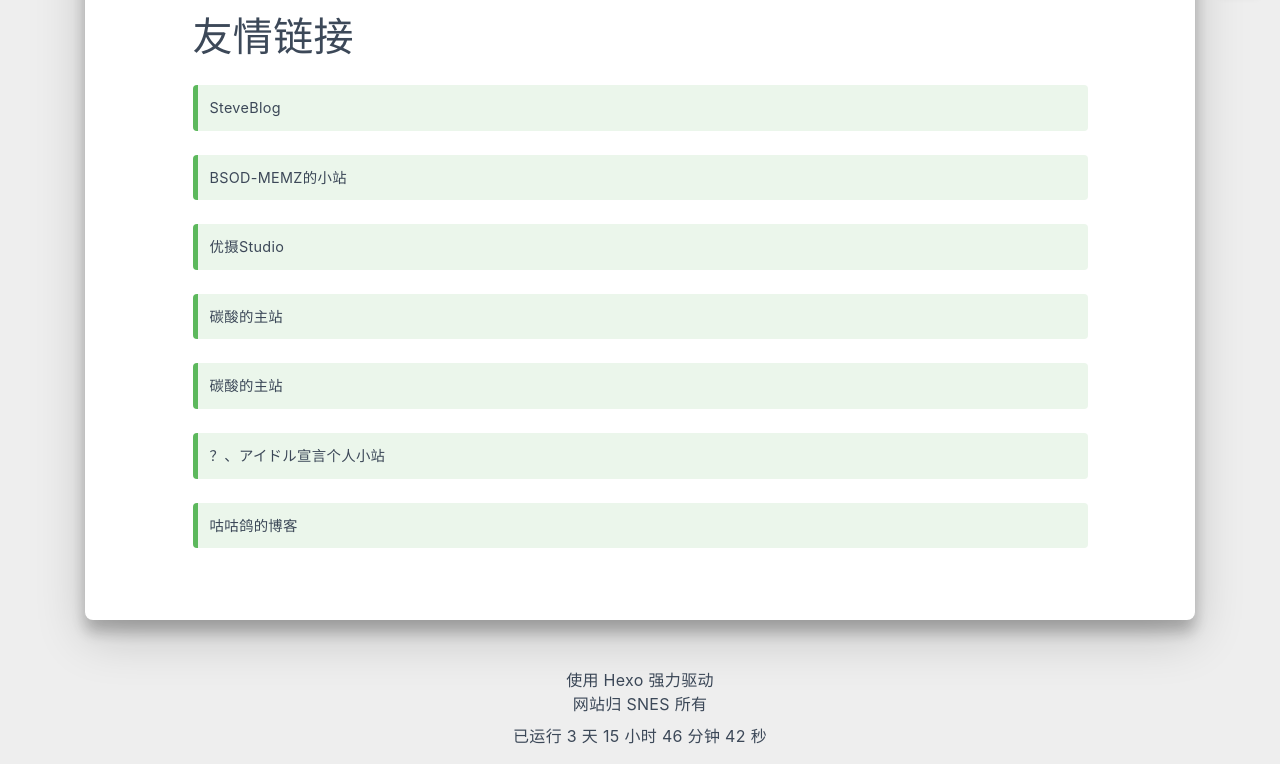
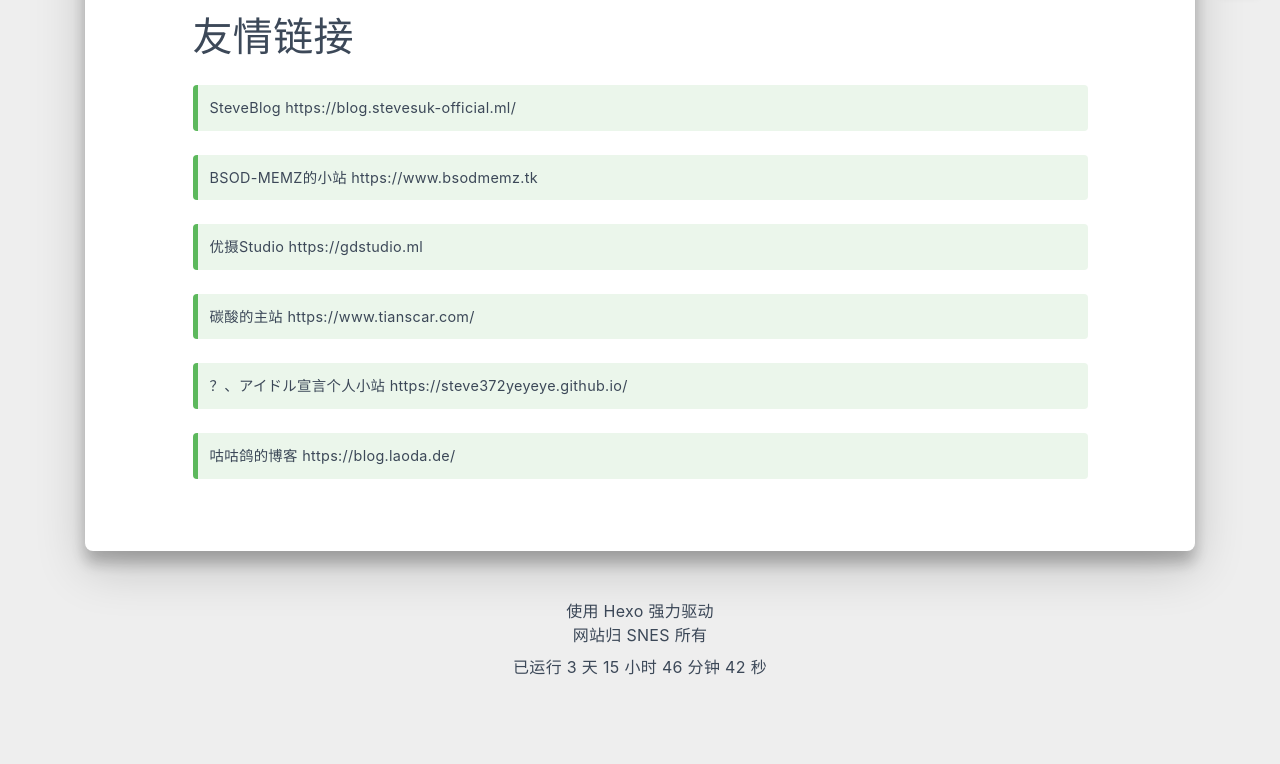
Before and after one commit to LAGQWQ/lagqwq.github.io, a plain HTML site: page about/index.html in a window 1280 px wide. Shown: the part 867-1631 px from the top of the page. After the commit the page ends 1562 px from the top, so only its background shows below. Drawn offline with nearby package versions, Linux system fonts and the light colour scheme; some packages are replaced by stand-ins of ours; a script that the page names is missing; a small style sheet from the web is missing.

Commit message:
Site updated: 2023-01-03 16:02:12

```diff
--- a/about/index.html
+++ b/about/index.html
@@ -26,7 +26,7 @@
 <meta property="og:description" content="自述一名普普通通的13岁初中生。SNES的小站前身为LAG的小站。经过多次推翻重建、更换域名和服务器，最终呈现出SNES的小站。  相关账户链接 Github Bilibili  域名 主域名 - https:&#x2F;&#x2F;www.snesite.ga   备用域名(较慢) - https:&#x2F;&#x2F;lagqwq.github.io 旧网站(归档，不会更新) - https:&#x2F;&#x2F;lags.rth1.one&#x2F;  友">
 <meta property="og:locale" content="zh_CN">
 <meta property="article:published_time" content="2022-12-30T08:03:54.000Z">
-<meta property="article:modified_time" content="2023-01-03T08:00:02.085Z">
+<meta property="article:modified_time" content="2023-01-03T08:01:58.857Z">
 <meta property="article:author" content="LAGSNES">
 <meta name="twitter:card" content="summary_large_image">
 
@@ -261,31 +261,27 @@
 <li>旧网站(归档，不会更新) - <a target="_blank" rel="noopener" href="https://lags.rth1.one/">https://lags.rth1.one/</a></li>
 </ul>
 <h1 id="友情链接"><a href="#友情链接" class="headerlink" title="友情链接"></a>友情链接</h1><div class="note note-success">
-            <p><a target="_blank" rel="noopener" href="https://blog.stevesuk-official.ml/">SteveBlog</a></p>
+            <p><a target="_blank" rel="noopener" href="https://blog.stevesuk-official.ml/">SteveBlog https://blog.stevesuk-official.ml/</a></p>
           </div>
 
 <div class="note note-success">
-            <p><a target="_blank" rel="noopener" href="https://www.bsodmemz.tk/">BSOD-MEMZ的小站</a></p>
+            <p><a target="_blank" rel="noopener" href="https://www.bsodmemz.tk/">BSOD-MEMZ的小站 https://www.bsodmemz.tk</a></p>
           </div>
 
 <div class="note note-success">
-            <p><a target="_blank" rel="noopener" href="https://gdstudio.ml/">优摄Studio</a></p>
+            <p><a target="_blank" rel="noopener" href="https://gdstudio.ml/">优摄Studio https://gdstudio.ml</a></p>
           </div>
 
 <div class="note note-success">
-            <p><a target="_blank" rel="noopener" href="https://www.tianscar.com/">碳酸的主站</a></p>
+            <p><a target="_blank" rel="noopener" href="https://www.tianscar.com/">碳酸的主站 https://www.tianscar.com/</a></p>
           </div>
 
 <div class="note note-success">
-            <p><a target="_blank" rel="noopener" href="https://www.tianscar.com/">碳酸的主站</a></p>
+            <p><a target="_blank" rel="noopener" href="https://steve372yeyeye.github.io/">？、アイドル宣言个人小站 https://steve372yeyeye.github.io/</a></p>
           </div>
 
 <div class="note note-success">
-            <p><a target="_blank" rel="noopener" href="https://steve372yeyeye.github.io/">？、アイドル宣言个人小站</a></p>
-          </div>
-
-<div class="note note-success">
-            <p><a target="_blank" rel="noopener" href="https://blog.laoda.de/">咕咕鸽的博客</a></p>
+            <p><a target="_blank" rel="noopener" href="https://blog.laoda.de/">咕咕鸽的博客 https://blog.laoda.de/</a></p>
           </div>
 
 
```
